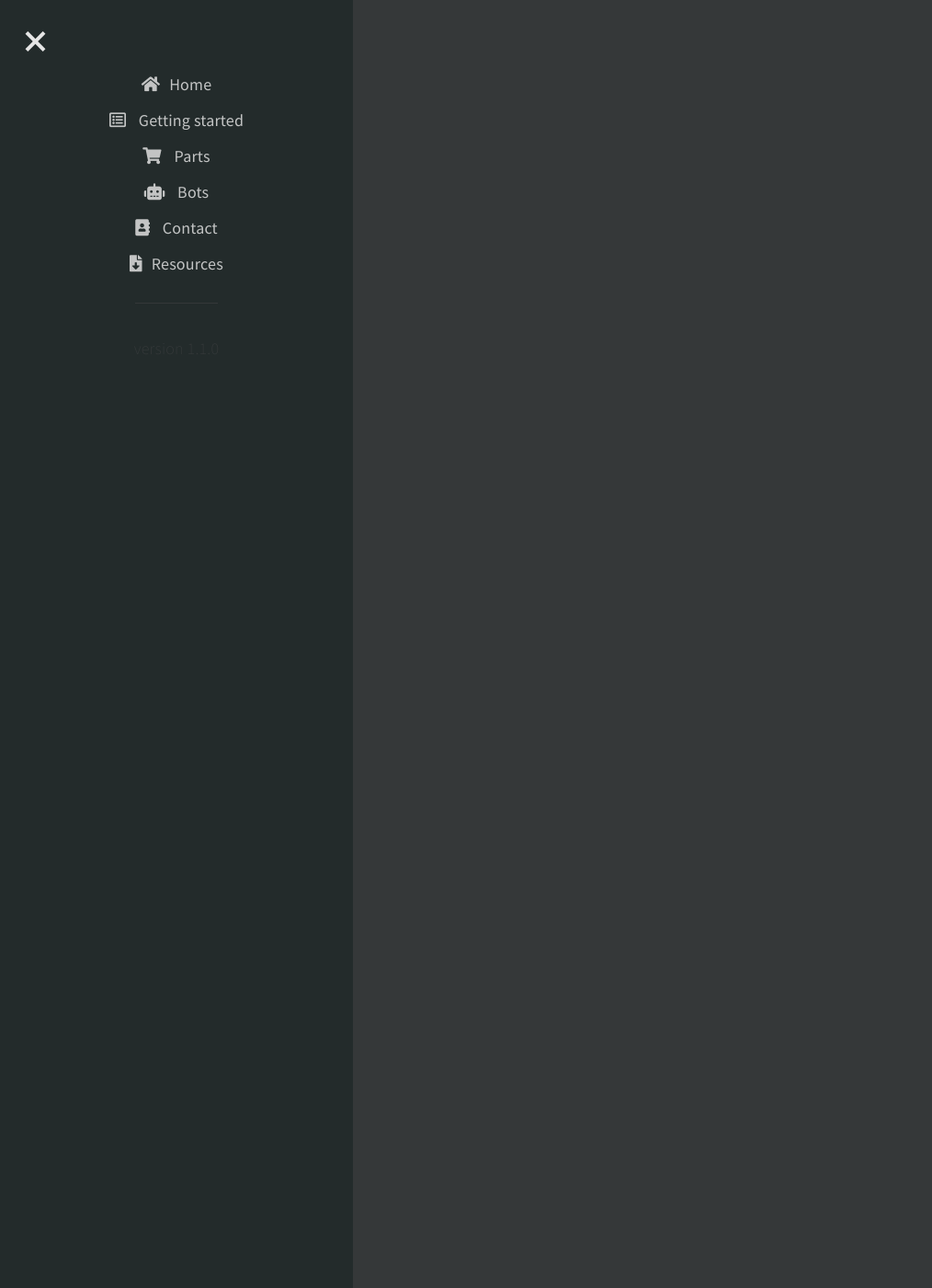
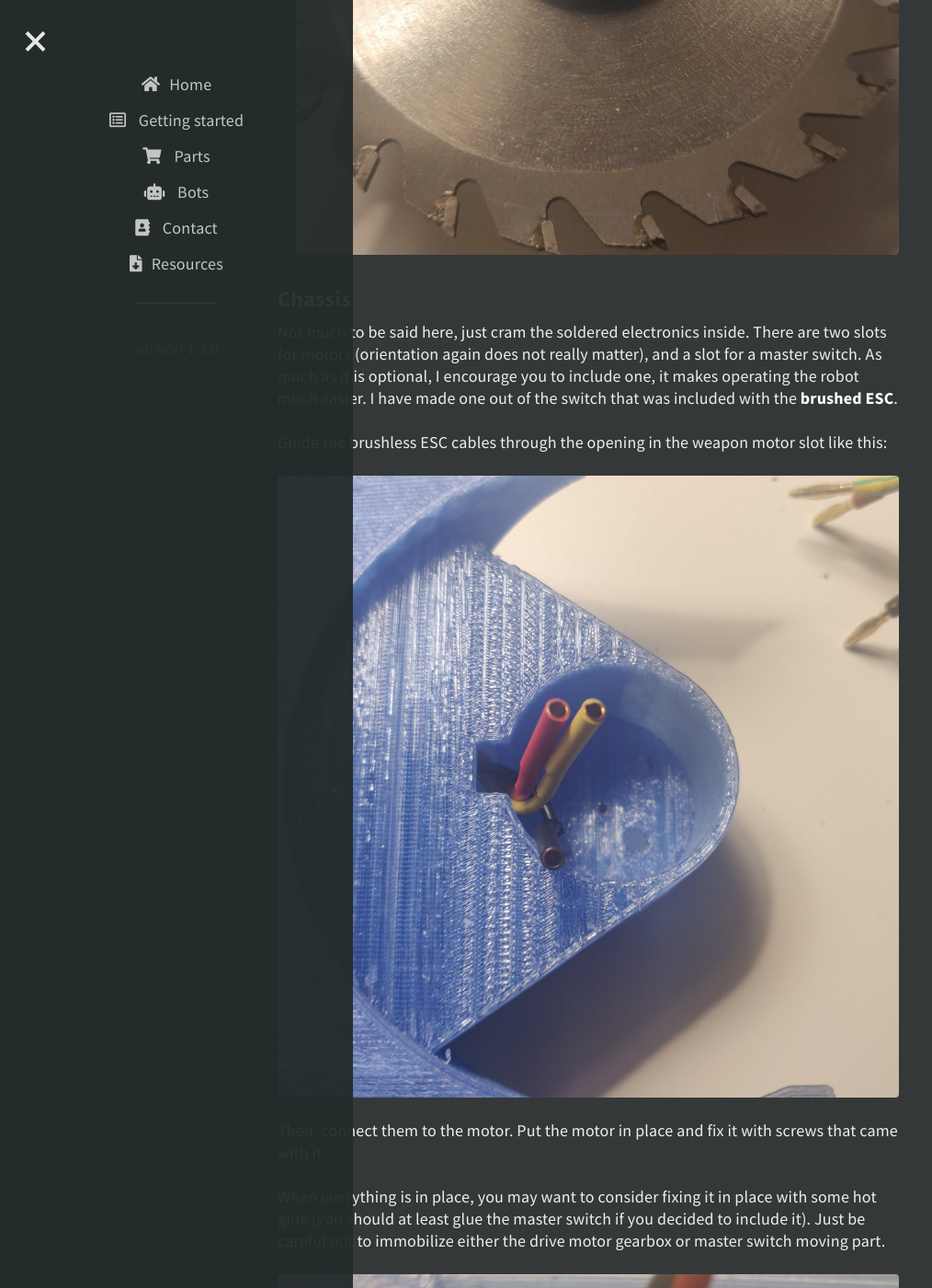
Before and after one commit to Styku/cern-battlebots, a Jekyll site: the page built from _bots/timmy.md, in a window 1280 px wide and 1400 px high, scrolled down 4746 px. Shown: the whole window at 92% size, without its empty margins (0-1014 px from the left). Built offline with Jekyll 4.4.1, drawn with Linux system fonts in a browser that asks for light colours; nearby versions of some CDN libraries; some of the changed text lies outside the part shown.

Commit message:
updated timmy guide

```diff
--- a/_bots/timmy.md
+++ b/_bots/timmy.md
@@ -5,23 +5,19 @@
 ---
 
 # Timmy build guide
-[work in progress]
-
-Here you'll find a step by step guide to build Timmy. Actually, it's very short:
-1. Get all of the components
-2. Print the chassi
-3. Solder electronics together (there will be a more detailed guide on this soon!)
-4. Program the transmitter
+1. Table of contents
+{:toc}
 
 ## Required components
-* 2x [Turnigy 15mm 75:1 motor]({{ site.url }}/parts#turnigy-motor-15mm-75-1){:target="_blank"}
-* 2x [Brushed ESC]({{ site.url }}/parts#generic-brushed-esc){:target="_blank"}
-* [Brushless motor]({{ site.url }}/parts#brushless-d2205){:target="_blank"}
-* [Brushless ESC]({{ site.url }}/parts#afro-esc-12amp){:target="_blank"}
-* [Saw blade]({{ site.url }}/parts#dexter-disc-85mm){:target="_blank"}
-* [Turnigy NanoTech 2S LiPo ]({{ site.url }}/parts#nanotech-2s-370mah){:target="_blank"}
-* [Turnigy i6 receiver ]({{ site.url }}/parts#turnigy-i6-rx){:target="_blank"}
-* 3x 2.5 x 16mm wood screws
+* 2x [Turnigy 15mm 75:1 motor]({{ site.url }}/parts#turnigy-motor-15mm-75-1)
+* 2x [Brushed ESC]({{ site.url }}/parts#generic-brushed-esc)
+* [Brushless motor]({{ site.url }}/parts#brushless-d2205)
+* [Brushless ESC]({{ site.url }}/parts#afro-esc-12amp)
+* [Saw blade]({{ site.url }}/parts#dexter-disc-85mm)
+* [Turnigy NanoTech 2S LiPo ]({{ site.url }}/parts#nanotech-2s-370mah)
+* [Turnigy i6 receiver ]({{ site.url }}/parts#turnigy-i6-rx)
+* 3x 2.5 x 8mm wood screws
+* 3x M3 nut
 
 ## Printing
 Download the .stl files [here](https://github.com/Styku/cern-battlebots/tree/master/download/stls/timmy){:target="_blank"}
@@ -45,3 +41,80 @@
 ### Saw blade mounting
 No supports, 0.2 mm layer height. TPU would be the best material, but with a
 drop of instant glue anything will do just fine.
+
+## Electronics
+There is nothing out of ordinary here. Solder electronics as you would usually,
+following the [Getting started]({{ site.url }}/quickstart) guide.
+
+## Assembly
+### Weapon
+Weapon assembly here is a bit of improvisation, feel free to disregard whatever
+you read here and do it your way if you feel like it.
+
+1.  Screw an M3 nut onto the motor shaft. At this point you may want to fix the
+    stator in place, for example by clamping it with plumber's wrench:
+
+    ![Fix M3 nut](/img/bots/timmy/blade1.jpg)
+
+2.  Fix the printed part that has an M3 shaped slot in it. The nut you just
+    fixed should fit right in there.
+
+    ![Fix bottom part of the adapter](/img/bots/timmy/blade2.jpg)
+
+3.  Put the blade on. No need to care about the rotation direction too much,
+    you'll be able to configure it with the transmitter.
+
+    ![Add the blade](/img/bots/timmy/blade3.jpg)
+
+4.  Now you have two options: 1) you can use instant glue to lock the blade
+    in place between two 3D printed plastic parts, 2) you can add a layer of rubber
+    hoping the friction will keep the blade spinning.
+
+    Second option also acts as a safety clutch - it will prevent you from stalling
+    and burning the motor, but at the same time make the weapon less effective.
+
+    ![Add the blade](/img/bots/timmy/blade4.jpg)
+
+### Chassis
+Not much to be said here, just cram the soldered electronics inside. There are
+two slots for motors (orientation again does not really matter), and a slot for
+a master switch. As much as it is optional, I encourage you to include one, it
+makes operating the robot much easier. I have made one out of the switch that
+was included with the [brushed ESC]({{ site.url }}/parts#generic-brushed-esc).
+
+Guide the brushless ESC cables through the opening in the weapon motor slot like
+this:
+
+![Guide cables](/img/bots/timmy/blade-cables.jpg)
+
+Then, connect them to the motor. Put the motor in place and fix it with screws
+that came with it.
+
+When everything is in place, you may want to consider fixing it in place with
+some hot glue (you should at least glue the master switch if you decided to
+include it). Just be careful not to immobilize either the drive motor gearbox
+or master switch moving part.
+
+![Glue the motor](/img/bots/timmy/motors.jpg)
+
+![Glue the switch](/img/bots/timmy/master-switch.jpg)
+
+Now cram down all the rest. Don't worry too much if some cable stick out, they
+will be squeezed by the top cover.
+
+![Guide cables](/img/bots/timmy/internals.jpg)
+
+Put the top cover and screw it with 2.5mm wood screws. **Be careful with the one
+over the weapon motor. Use a M3 nut to distance it from the cover so it does not
+push against the motor.**
+
+### Wheels
+If you printed them with layer height 0.2mm, they should snap right onto the
+shafts with a bit of pressure and stay there. Drop of instant glue may be used
+in addition if they are too loose. I personally have not glued them for the ease
+of replacement. If the wheels do not fit, try filing the slot a bit.
+
+## Finished build
+There you go, what you have should resemble this guy:
+
+![Guide cables](/img/bots/timmy/complete.jpg)
```
